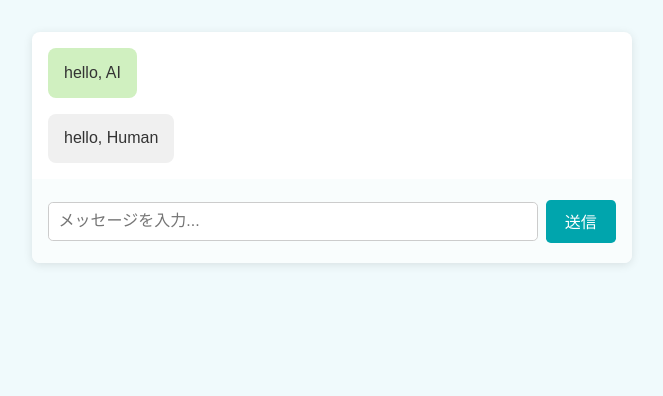
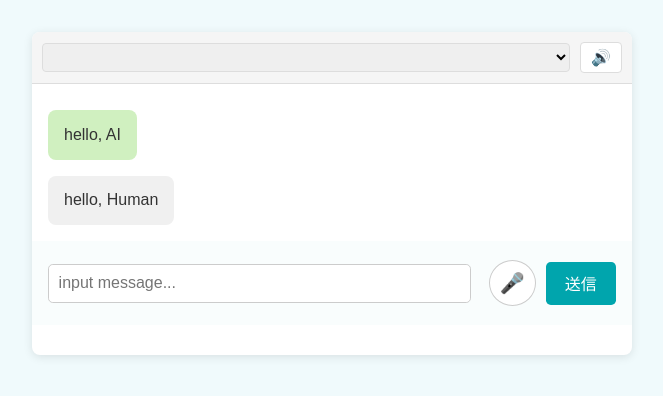
Before and after one commit to KoheiMinoda/docker_prac, a Flask app: page / in a window 1280 px wide. Shown: the top 396 px of the page, without its empty margins (308-971 px from the left). Run offline with Flask 3, Linux system fonts and the light colour scheme; the visitor is signed in with stand-in values (Sample User, id 1); lists and menus that the app fills with data are empty.

Commit message:
Add audio-func

```diff
--- a/frontend/static/css/style.css
+++ b/frontend/static/css/style.css
@@ -133,3 +133,109 @@ input[type="email"]:focus {
     font-size: 0.9rem;
     color: #666;
 }
+
+.voice-btn {
+    padding: 10px;
+    margin: 0 10px;
+    background-color: #ffffff;
+    border: 1px solid #cccccc;
+    border-radius: 50%;
+    cursor: pointer;
+    transition: all 0.3s ease;
+}
+
+.voice-btn.recording {
+    background-color: #ff4444;
+    border-color: #ff4444;
+    animation: pulse 1.5s infinite;
+}
+
+.voice-btn .mic-icon {
+    font-size: 20px;
+}
+
+.voice-status {
+    text-align: center;
+    margin-top: 10px;
+    color: #666;
+    min-height: 20px;
+}
+
+@keyframes pulse {
+    0% {
+        transform: scale(1);
+    }
+    50% {
+        transform: scale(1.1);
+    }
+    100% {
+        transform: scale(1);
+    }
+}
+
+.language-selector {
+    margin: 10px 0;
+    text-align: right;
+}
+
+.language-selector select {
+    padding: 5px;
+    border-radius: 4px;
+}
+
+.control-panel {
+    padding: 10px;
+    background-color: #f5f5f5;
+    border-bottom: 1px solid #ddd;
+    margin-bottom: 10px;
+}
+
+.voice-controls {
+    display: flex;
+    align-items: center;
+    gap: 10px;
+}
+
+.voice-select {
+    padding: 5px;
+    border-radius: 4px;
+    border: 1px solid #ddd;
+    flex-grow: 1;
+}
+
+.toggle-speech {
+    padding: 5px 10px;
+    border: 1px solid #ddd;
+    border-radius: 4px;
+    background-color: #fff;
+    cursor: pointer;
+    transition: background-color 0.3s;
+}
+
+.toggle-speech.active {
+    background-color: #e3f2fd;
+}
+
+.toggle-speech:hover {
+    background-color: #f0f0f0;
+}
+
+.ai-message {
+    position: relative;
+}
+
+.speak-button {
+    position: absolute;
+    right: 5px;
+    bottom: 5px;
+    padding: 3px 6px;
+    font-size: 12px;
+    background: none;
+    border: none;
+    cursor: pointer;
+    opacity: 0.6;
+}
+
+.speak-button:hover {
+    opacity: 1;
+}
--- a/frontend/static/js/main.js
+++ b/frontend/static/js/main.js
@@ -1,3 +1,57 @@
+let recognition;
+let isRecording = false;
+
+function initSpeechRecognition() {
+    if ('webkitSpeechRecognition' in window) {
+        recognition = new webkitSpeechRecognition();
+        recognition.continuous = false;
+        recognition.interimResults = false;
+        recognition.lang = 'en-US';
+
+        recognition.onstart = function() {
+            isRecording = true;
+            document.getElementById('voice-btn').classList.add('recording');
+            updateVoiceStatus('Recording now...');
+        };
+
+        recognition.onend = function() {
+            isRecording = false;
+            document.getElementById('voice-btn').classList.remove('recording');
+            updateVoiceStatus('');
+        };
+
+        recognition.onresult = function(event) {
+            const result = event.results[0][0].transcript;
+            document.getElementById('user-input').value = result;
+            updateVoiceStatus('result: ' + result);
+        };
+
+        recognition.onerror = function(event) {
+            console.error('record error:', event.error);
+            updateVoiceStatus('error: ' + event.error);
+            document.getElementById('voice-btn').classList.remove('recording');
+        };
+    } else {
+        alert('your browser cannot use this function');
+    }
+}
+
+function toggleRecording() {
+    if (!recognition) {
+        initSpeechRecognition();
+    }
+
+    if (isRecording) {
+        recognition.stop();
+    } else {
+        recognition.start();
+    }
+}
+
+function updateVoiceStatus(message) {
+    document.getElementById('voice-status').textContent = message;
+}
+
 async function sendMessage() {
     const input = document.getElementById('user-input');
     const message = input.value;
@@ -19,6 +73,7 @@ async function sendMessage() {
         appendMessage('ai', data.response);
     } catch (error) {
         console.error('Error:', error);
+        appendMessage('ai', 'Sorry, an error occurred.');
     }
 }
 
@@ -30,3 +85,117 @@ function appendMessage(sender, message) {
     chatHistory.appendChild(messageDiv);
     chatHistory.scrollTop = chatHistory.scrollHeight;
 }
+
+document.addEventListener('DOMContentLoaded', function() {
+    initSpeechRecognition();
+
+    document.getElementById('voice-btn').addEventListener('click', toggleRecording);
+
+    document.getElementById('user-input').addEventListener('keypress', function(e) {
+        if (e.key === 'Enter') {
+            sendMessage();
+        }
+    });
+});
+
+// 既存のコードに追加
+
+let speechSynthesis = window.speechSynthesis;
+let voices = [];
+let autoSpeak = false;
+
+// 音声合成の初期化
+function initSpeechSynthesis() {
+    // 利用可能な音声を取得
+    function loadVoices() {
+        voices = speechSynthesis.getVoices();
+        const voiceSelect = document.getElementById('voice-select');
+        voiceSelect.innerHTML = '';
+
+        // 英語の音声のみをフィルタリング
+        const englishVoices = voices.filter(voice => voice.lang.startsWith('en'));
+
+        englishVoices.forEach((voice, index) => {
+            const option = document.createElement('option');
+            option.value = index;
+            option.textContent = `${voice.name} (${voice.lang})`;
+            voiceSelect.appendChild(option);
+        });
+    }
+
+    // 音声リストの読み込み
+    loadVoices();
+    if (speechSynthesis.onvoiceschanged !== undefined) {
+        speechSynthesis.onvoiceschanged = loadVoices;
+    }
+}
+
+// テキストを音声で読み上げる
+function speakText(text) {
+    if (speechSynthesis.speaking) {
+        speechSynthesis.cancel();
+    }
+
+    const utterance = new SpeechSynthesisUtterance(text);
+    const selectedVoice = voices[document.getElementById('voice-select').value];
+    if (selectedVoice) {
+        utterance.voice = selectedVoice;
+    }
+    utterance.rate = 1.0;
+    utterance.pitch = 1.0;
+
+    speechSynthesis.speak(utterance);
+}
+
+function appendMessage(sender, message) {
+    const chatHistory = document.getElementById('chat-history');
+    const messageDiv = document.createElement('div');
+    messageDiv.className = `message ${sender}-message`;
+
+    const messageText = document.createElement('span');
+    messageText.textContent = message;
+    messageDiv.appendChild(messageText);
+
+    if (sender === 'ai') {
+        const speakButton = document.createElement('button');
+        speakButton.className = 'speak-button';
+        speakButton.innerHTML = '🔊';
+        speakButton.onclick = () => speakText(message);
+        messageDiv.appendChild(speakButton);
+
+        if (autoSpeak) {
+            speakText(message);
+        }
+    }
+
+    chatHistory.appendChild(messageDiv);
+    chatHistory.scrollTop = chatHistory.scrollHeight;
+}
+
+function toggleAutoSpeak() {
+    const toggleButton = document.getElementById('toggle-speech');
+    autoSpeak = !autoSpeak;
+    toggleButton.classList.toggle('active');
+    toggleButton.textContent = autoSpeak ? '🔊' : '🔇';
+}
+
+document.addEventListener('DOMContentLoaded', function() {
+    initSpeechRecognition();
+    initSpeechSynthesis();
+
+    document.getElementById('voice-btn').addEventListener('click', toggleRecording);
+
+    document.getElementById('toggle-speech').addEventListener('click', toggleAutoSpeak);
+
+    document.getElementById('user-input').addEventListener('keypress', function(e) {
+        if (e.key === 'Enter') {
+            sendMessage();
+        }
+    });
+});
+
+window.addEventListener('beforeunload', function() {
+    if (speechSynthesis.speaking) {
+        speechSynthesis.cancel();
+    }
+});
--- a/frontend/templates/index.html
+++ b/frontend/templates/index.html
@@ -6,14 +6,27 @@
 </head>
 <body>
     <div class="chat-container">
+        <div class="control-panel">
+            <div class="voice-controls">
+                <select id="voice-select" class="voice-select">
+                </select>
+                <button id="toggle-speech" class="toggle-speech">
+                    🔊
+                </button>
+            </div>
+        </div>
         <div id="chat-history">
             <div class="message user-message">hello, AI</div>
             <div class="message ai-message">hello, Human</div>
         </div>
         <div class="input-area">
-            <input type="text" id="user-input" placeholder="メッセージを入力...">
+            <input type="text" id="user-input" placeholder="input message...">
+            <button id="voice-btn" class="voice-btn">
+                <span class="mic-icon">🎤</span>
+            </button>
             <button onclick="sendMessage()">送信</button>
         </div>
+        <div id="voice-status" class="voice-status"></div>
     </div>
     <script src="{{ url_for('static', filename='js/main.js') }}"></script>
 </body>
```
